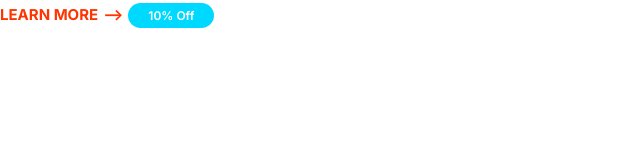
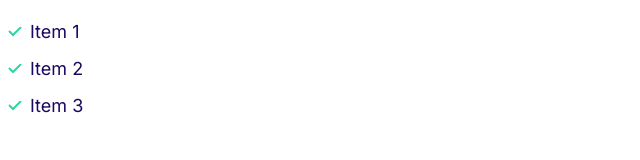
Before and after one commit to fajj-developer14/Practice, a plain HTML site: page Moshify/Index.html in a window 1280 px wide. Shown: the whole page, without its empty margins (0-640 px from the left). Drawn offline with Linux system fonts and the light colour scheme.

Commit message:
Make the list styles and its variation.

```diff
--- a/Moshify/Index.html
+++ b/Moshify/Index.html
@@ -14,7 +14,10 @@
     <link rel="stylesheet" href="css/styles.css" />
   </head>
   <body>
-    <a href="#" class="link-arrow">Learn More</a>
-    <span class="badge badge--small badge--secondary">10% Off</span>
+    <ul class="list list--tick">
+      <li class="list__item">Item 1</li>
+      <li class="list__item">Item 2</li>
+      <li class="list__item">Item 3</li>
+    </ul>
   </body>
 </html>
--- a/Moshify/css/styles.css
+++ b/Moshify/css/styles.css
@@ -115,3 +115,31 @@ a {
     font-size: 1.2rem;
   }
 }
+
+/* lists */
+.list {
+  list-style: none;
+  padding-left: 0;
+  color: var(--color-headings);
+}
+
+.list--inline .list__item {
+  display: inline-block;
+  margin-right: 2rem;
+}
+
+.list--tick {
+  list-style-image: url(../icons/tick.svg);
+  padding-left: 3rem;
+}
+
+.list--tick .list__item {
+  padding-left: 0.5rem;
+  margin-bottom: 1rem;
+}
+
+@media screen and (min-width: 1024px) {
+  .list--tick .list__item {
+    padding-left: 0;
+  }
+}
```
Also changed, not shown: Moshify/components/list.html (added, +5 -0 lines).
